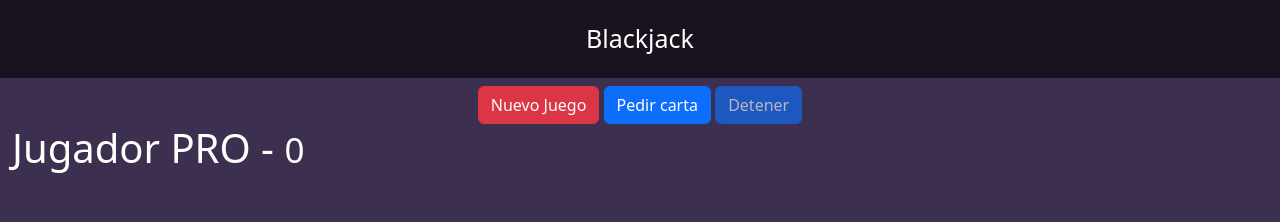
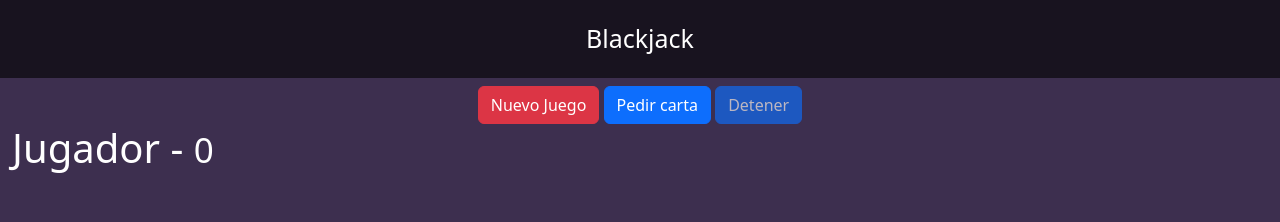
Before and after one commit to Ferco7/js-vite-blackjack, a website built with Vite: page docs/index.html in a window 1280 px wide. Shown: the top 222 px of the page. Built offline with nearby package versions, Linux system fonts and the light colour scheme; files whose address does not match are found by name.

Commit message:
sacamos el PRO de jugador en index

```diff
--- a/docs/index.html
+++ b/docs/index.html
@@ -31,7 +31,7 @@
 
 		<div class="row container">
 			<div class="col">
-				<h1>Jugador PRO - <small>0</small></h1>
+				<h1>Jugador - <small>0</small></h1>
 				<div id="jugador-cartas"></div>
 			</div>
 		</div>
```
Also changed, not shown: index.html (+1 -1 lines).
